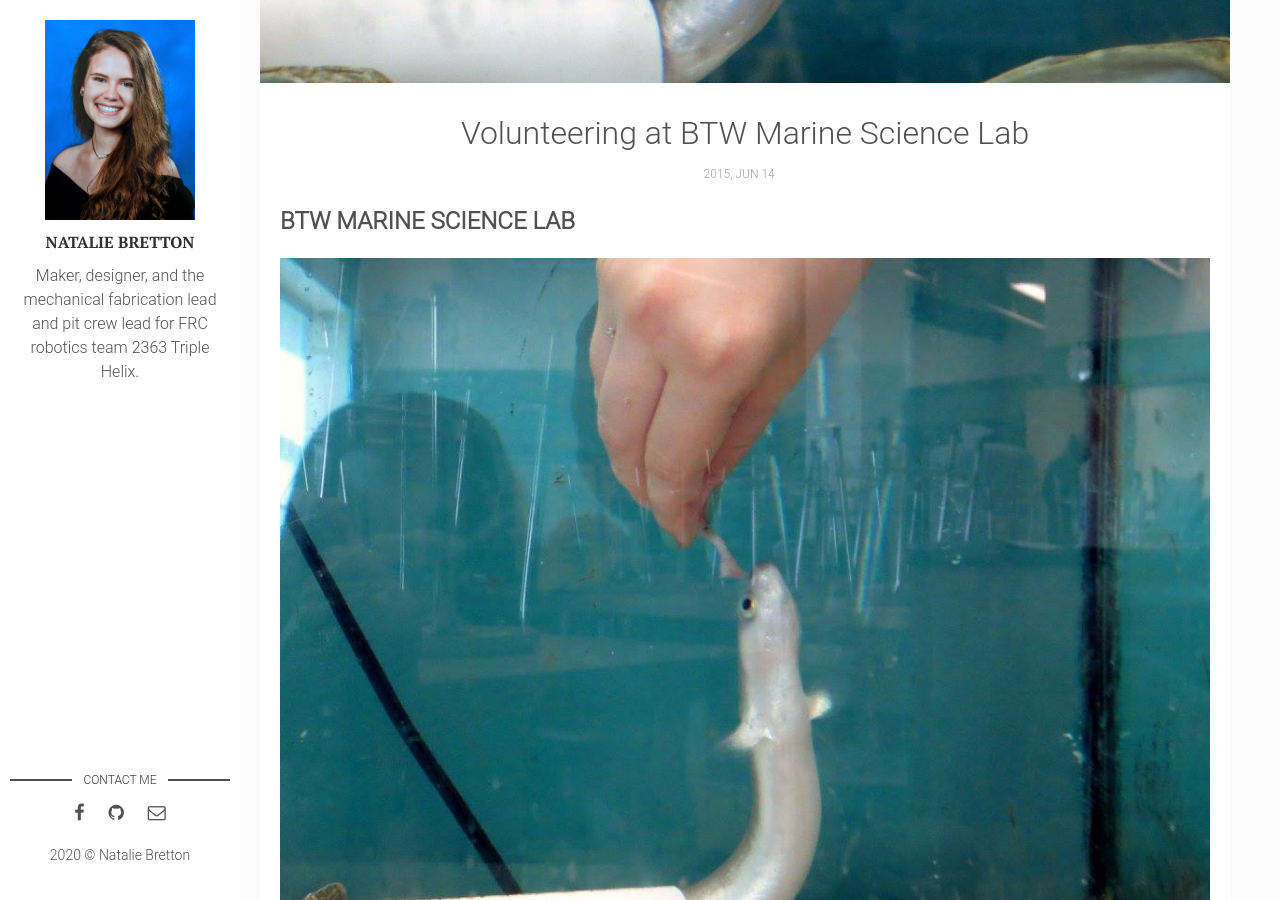
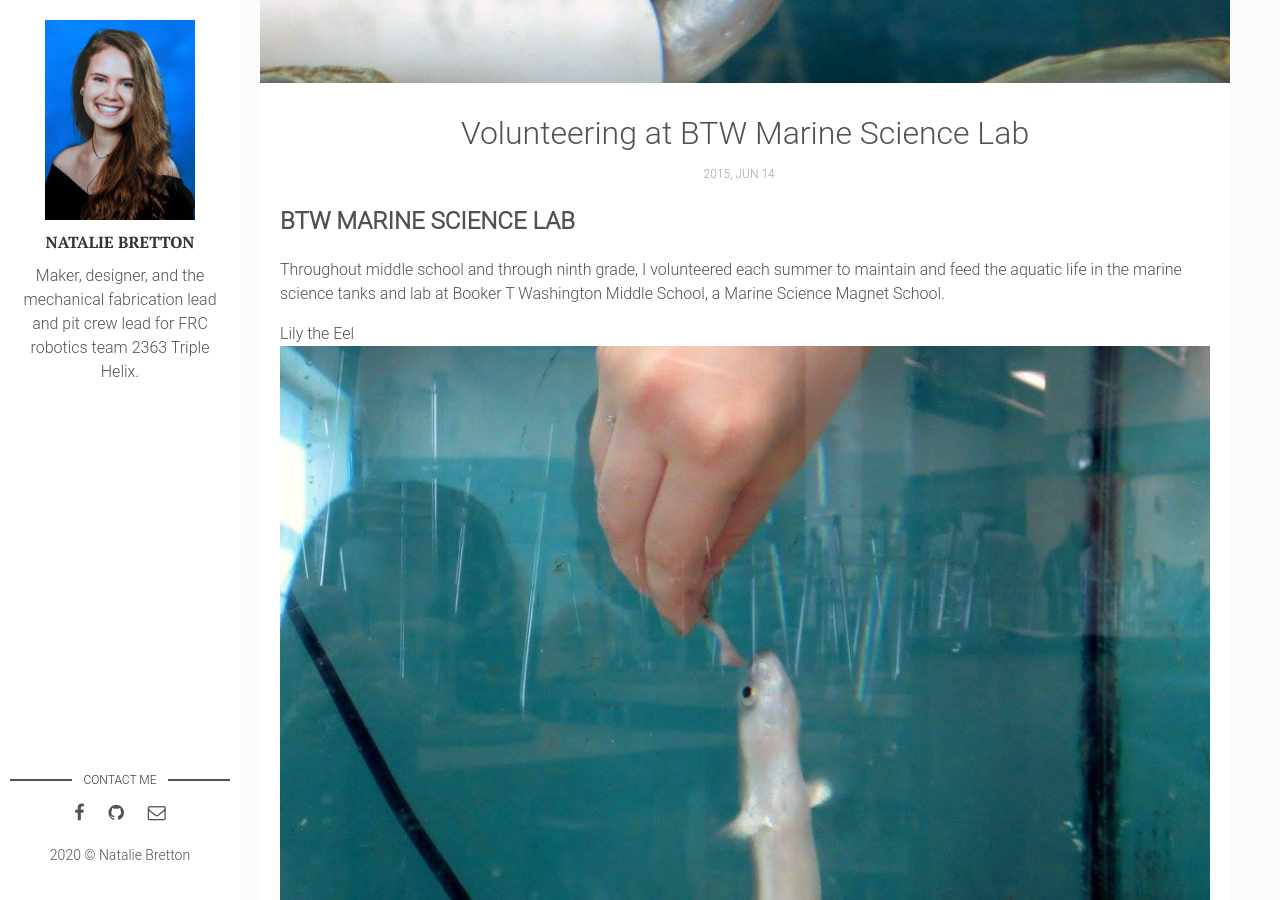
Before and after one commit to natgrrl/natgrrl.github.io, a Jekyll site: the page built from _posts/2015-06-14-btw.markdown, in a window 1280 px wide and 900 px high, scrolled down 437 px. Built offline with Jekyll 4.4.1, drawn with Linux system fonts in a browser that asks for light colours.

Commit message:
Update 2015-06-14-btw.markdown

```diff
--- a/_posts/2015-06-14-btw.markdown
+++ b/_posts/2015-06-14-btw.markdown
@@ -8,7 +8,9 @@ tags: [VOLUNTEERING]
 ---
 
 ## BTW MARINE SCIENCE LAB
+Throughout middle school and through ninth grade, I  volunteered each summer to maintain and feed the aquatic life in the marine science tanks and lab at Booker T Washington  Middle School, a Marine Science Magnet School.
 
+Lily the Eel
 ![btw1](http://natgrrl.github.io/assets/img/btw1.jpg)
 
 ![btw2](http://natgrrl.github.io/assets/img/btw2.jpg)
```
